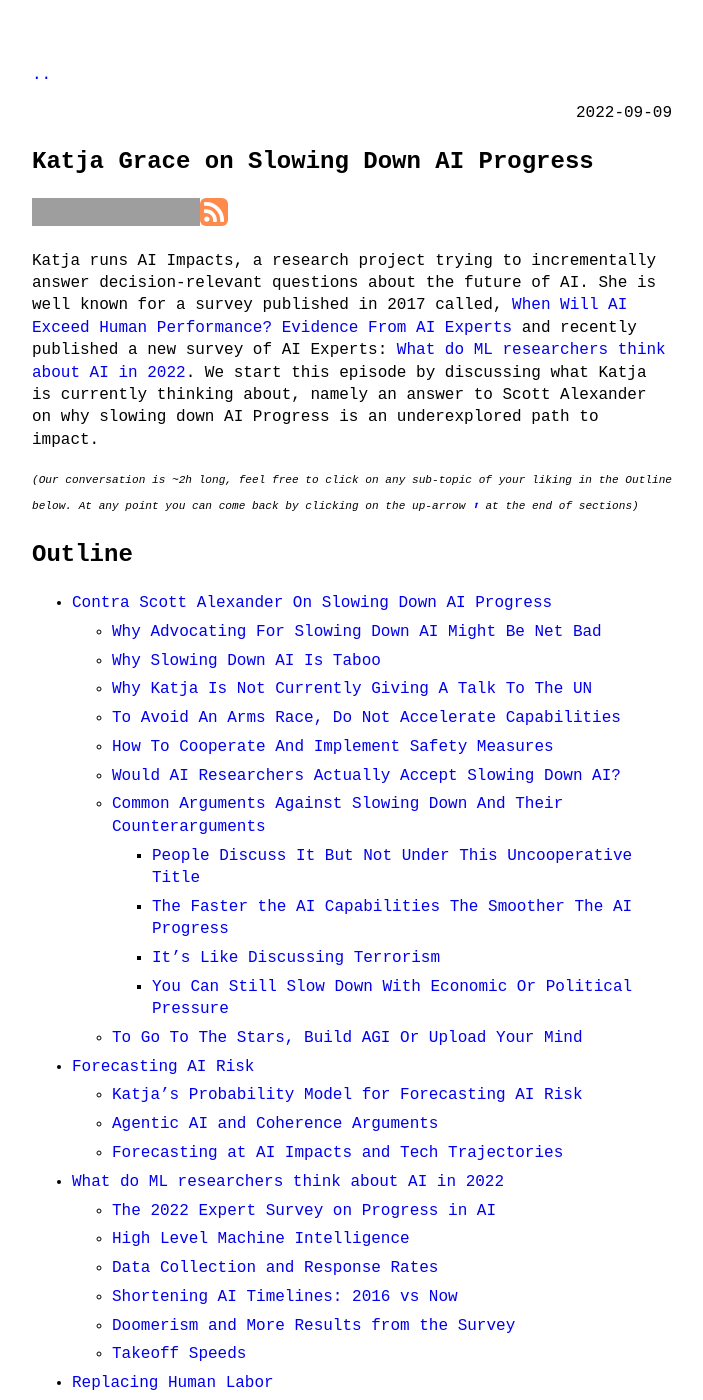
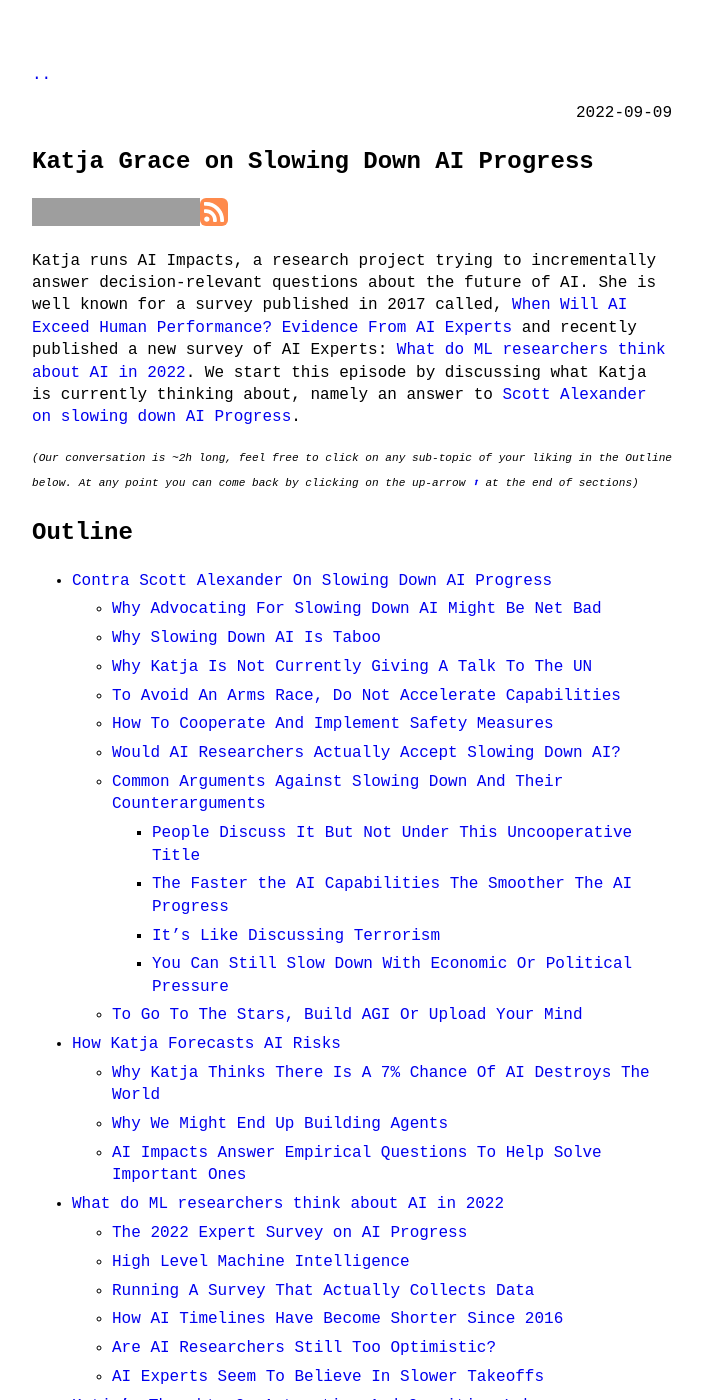
Before and after one commit to theinsideview/theinsideview.github.io, a Jekyll site: the page built from _posts/2022-09-09-katja.md, in a window 1280 px wide and 1400 px high. Shown: the whole window, without its empty margins (288-991 px from the left). Built offline with Jekyll 4.4.1, drawn with Linux system fonts in a browser that asks for light colours; some of the changed text lies outside the part shown; grey boxes are pictures that could not be loaded.

Commit message:
Update 2022-09-09-katja.md

```diff
--- a/_posts/2022-09-09-katja.md
+++ b/_posts/2022-09-09-katja.md
@@ -3,11 +3,11 @@ layout: post
 title: "Katja Grace on Slowing Down AI Progress"
 category: other
 permalink: katja
-youtubeId: qM0xK2jp_Vk
+youtubeId: rSw3UVDZge0
 spotifyId:
 ---
 
-Katja runs AI Impacts, a research project trying to incrementally answer decision-relevant questions about the future of AI. She is well known for a survey published in 2017 called, [When Will AI Exceed Human Performance? Evidence From AI Experts](https://arxiv.org/abs/1705.08807) and recently published a new survey of AI Experts: [What do ML researchers think about AI in 2022](https://aiimpacts.org/what-do-ml-researchers-think-about-ai-in-2022/). We start this episode by discussing what Katja is currently thinking about, namely an answer to Scott Alexander on why slowing down AI Progress is an underexplored path to impact.
+Katja runs AI Impacts, a research project trying to incrementally answer decision-relevant questions about the future of AI. She is well known for a survey published in 2017 called, [When Will AI Exceed Human Performance? Evidence From AI Experts](https://arxiv.org/abs/1705.08807) and recently published a new survey of AI Experts: [What do ML researchers think about AI in 2022](https://aiimpacts.org/what-do-ml-researchers-think-about-ai-in-2022/). We start this episode by discussing what Katja is currently thinking about, namely an answer to [Scott Alexander on slowing down AI Progress](https://astralcodexten.substack.com/p/why-not-slow-ai-progress).
 
 <sup><sub><i>(Our conversation is ~2h long, feel free to click on any sub-topic of your liking in the Outline below. At any point you can come back by clicking on the up-arrow <a href="#outline">⬆</a> at the end of sections)</i></sub></sup>
 
@@ -26,18 +26,18 @@ Katja runs AI Impacts, a research project trying to incrementally answer decisio
         * [It's Like Discussing Terrorism](#its-like-discussing-terrorism)
         * [You Can Still Slow Down With Economic Or Political Pressure](#you-can-still-slow-down-with-economic-or-political-pressure)
     * [To Go To The Stars, Build AGI Or Upload Your Mind](#to-go-to-the-stars-build-agi-or-upload-your-mind)
-* [Forecasting AI Risk](#forecasting-ai-risk)
-    * [Katja's Probability Model for Forecasting AI Risk](#katjas-probability-model-for-forecasting-ai-risk)
-    * [Agentic AI and Coherence Arguments](#agentic-ai-and-coherence-arguments)
-    * [Forecasting at AI Impacts and Tech Trajectories](#forecasting-at-ai-impacts-and-tech-trajectories)
+* [How Katja Forecasts AI Risks](#how-katja-forecasts-ai-risk)
+    * [Why Katja Thinks There Is A 7% Chance Of AI Destroys The World](#why-katja-thinks-there-is-a-7-chance-of-ai-destroys-the-world)
+    * [Why We Might End Up Building Agents](#why-we-might-end-up-building-agents)
+    * [AI Impacts Answer Empirical Questions To Help Solve Important Ones](#ai-impacts-answer-empirical-questions-to-help-solve-important-ones)
 * [What do ML researchers think about AI in 2022](#what-do-ml-researchers-think-about-ai-in-2022)
-    * [The 2022 Expert Survey on Progress in AI](#the-2022-expert-survey-on-progress-in-ai)
+    * [The 2022 Expert Survey on AI Progress](#the-2022-expert-survey-on-ai-progress)
     * [High Level Machine Intelligence](#high-level-machine-intelligence)
-    * [Data Collection and Response Rates](#data-collection-and-response-rates)
-    * [Shortening AI Timelines: 2016 vs Now](#shortening-ai-timelines-2016-vs-now)
-    * [Doomerism and More Results from the Survey](#doomerism-and-more-results-from-the-survey)
-    * [Takeoff Speeds](#takeoff-speeds)
-* [Replacing Human Labor](#replacing-human-labor)
+    * [Running A Survey That Actually Collects Data](#running-a-survey-that-actually-collects-data)
+    * [How AI Timelines Have Become Shorter Since 2016](#how-ai-timelines-have-become-shorter-since-2016)
+    * [Are AI Researchers Still Too Optimistic?](#are-ai-researchers-still-too-optimistic)
+    * [AI Experts Seem To Believe In Slower Takeoffs](#ai-experts-seem-to-believe-in-slower-takeoffs)
+* [Katja's Thoughts On Automation And Cognitive Labor](#katjas-thoughts-on-automation-and-cognitive-labor)
     * [Automation and the Unequal Distributions of Cognitive power](#automation-and-the-unequal-distributions-of-cognitive-power)
     * [The Least Impressive Thing that Cannot Be Done in 2 years](#the-least-impressive-thing-that-cannot-be-done-in-2-years)
 * [Conclusion](#conclusion)
@@ -472,9 +472,9 @@ Is this where you see yourself in 100 years?
 In space? I guess I hope. I'm not sure.
 <a href="#outline">⬆</a>
 
-# Forecasting AI Risk
+# How Katja Forecasts AI Risk
 
-## Katja's Probability Model for Forecasting AI Risk
+## Why Katja Thinks There Is A 7% Chance Of AI Destroys The World
 
 **Michaël**:
 One thing you ask, I think at the end of your draft, maybe it will be at the end of the post when it's published, is to have people think about it for a week. People have a bunch of justifications in their heads, some knee-jerk reaction to all of this. They have arguments, but they haven't thought about it enough. So you kind of request they think about it for a week. How do we have people actually think about this for any amount of time?
@@ -603,7 +603,7 @@ Alas. But it's kind of interesting that you have a precise model. Do you remembe
 That went into the 7%? I don't remember what the numbers were, I remember somewhat what the questions were, yeah. It was the basic argument for AI risk, to my mind, and then I was putting probabilities on the different parts of it. I take the basic argument to be something like, "It's very likely to be powerful AI sometime soon. It's very likely to be agentic". As in, there will be instances of it that have goals and pursue them. "If there are agentic, powerful AIs, their goals are likely to be bad." And then, "If all of that happens, they're likely to carry out their bad goals and destroy the world".
 <a href="#outline">⬆</a>
 
-## Agentic AI and Coherence Arguments
+## Why We Might End Up Building Agents
 
 **Michaël**:
 I don't even know how to start deciding whether an AI will be agentic or not.
@@ -666,7 +666,7 @@ Yeah, I think that's true.
 That's true.
 <a href="#outline">⬆</a>
 
-## Forecasting at AI Impacts and Tech Trajectories
+## AI Impacts Answer Empirical Questions To Help Solve Important Ones
 
 **Michaël**:
 The important part, except from slowing down AI progress in general, is that you wrote this very cool survey and it's not really published. It's on the AI Impacts website. But maybe soon there'll be a paper?
@@ -854,7 +854,7 @@ Right. I feel like it has a very similar problem that the important thing might
 That's right. That's right. We can get the recursively self-improving part way before.
 <a href="#outline">⬆</a>
 
-## Data Collection and Response Rates
+## Running A Survey That Actually Collects Data
 
 **Michaël**:
 But I think, in general, it's a good thing to write precise questions and ask people about it. Yeah, I think that's a huge effort into asking hundreds or thousands of researchers about it. How do you go about running a survey like this? Do you just write a script that grabs all those emails and just massively email those people?
@@ -929,7 +929,7 @@ Oh, okay. But you've done the statistics five years ago or six years ago?
 I didn't do it on that either. On neither occasion, have I had much to do with the statistics.
 <a href="#outline">⬆</a>
 
-## Shortening AI Timelines: 2016 vs Now
+## How AI Timelines Have Become Shorter Since 2016
 
 **Michaël**:
 If you have the number on the top of your head or written down, do you know what's the average or aggregate forecast for high level machine intelligence, sorry, for a 50% chance of high level machine intelligence? What do people say, as an aggregate, for having a 50% chance of HLMI?
@@ -1013,7 +1013,7 @@ Or nuclear war.
 Yeah, so you try to ask nuclear experts about nuclear war and experts about AI. Seems reasonable.
 <a href="#outline">⬆</a>
 
-## Doomerism and More Results from the Survey
+## Are AI Researchers Still Too Optimistic?
 
 **Michaël**:
 I guess I have a more devil's advocate question which is if the number of 5% median is still the same, have we failed as a community to communicate to those researchers that the AI alignment problem is hard?
@@ -1061,7 +1061,7 @@ I don't know, because it seems like their timelines did not actually change very
 Maybe they've started watching Robert Miles.
 <a href="#outline">⬆</a>
 
-## Takeoff Speeds
+## AI Experts Seem To Believe In Slower Takeoffs
 
 **Michaël**:
 Okay. Another good question is, takeoff speeds. You've talked a lot about takeoff speeds on the Daniel Finn podcast and you've tried to ask people what they thought would happen in 30 years with HLMI, so either things would go very fast or less fast and I think the median respondents say there's like a 60% chance that the system will be vastly better than humans at all professions and 80% chance that it will increase capabilities dramatically. So they're kind of thinking that slow takeoff, like 30 years takeoff, is kind of likely.
@@ -1118,7 +1118,7 @@ Mm, okay. So we previously talked about aggregate forecasts right? So I guess th
 I wasn't very involved in choosing the gamma function in particular. I think the important things about gamma distribution here are that it doesn't put any weight on numbers below zero and so I think it's often used for modeling how long until a thing happens because the thing probably didn't happen in the past. I think I don't know that much about why my colleagues chose that over other possible curves for modeling that, but it's broadly a thing that kind of looks like, there there's like more probability of a thing happening in some period and then it tapers off, which is perhaps intuitively fitting the kind of distribution we're looking for here. There might have been other things going into the decision.
 <a href="#outline">⬆</a>
 
-# Replacing Human Labor
+# Katja's Thoughts On Automation And Cognitive Labor
 
 ## Automation and the Unequal Distributions of Cognitive power
 
```
Also changed, not shown: other parts of _posts/2022-09-09-katja.md (+1 -1 lines).
